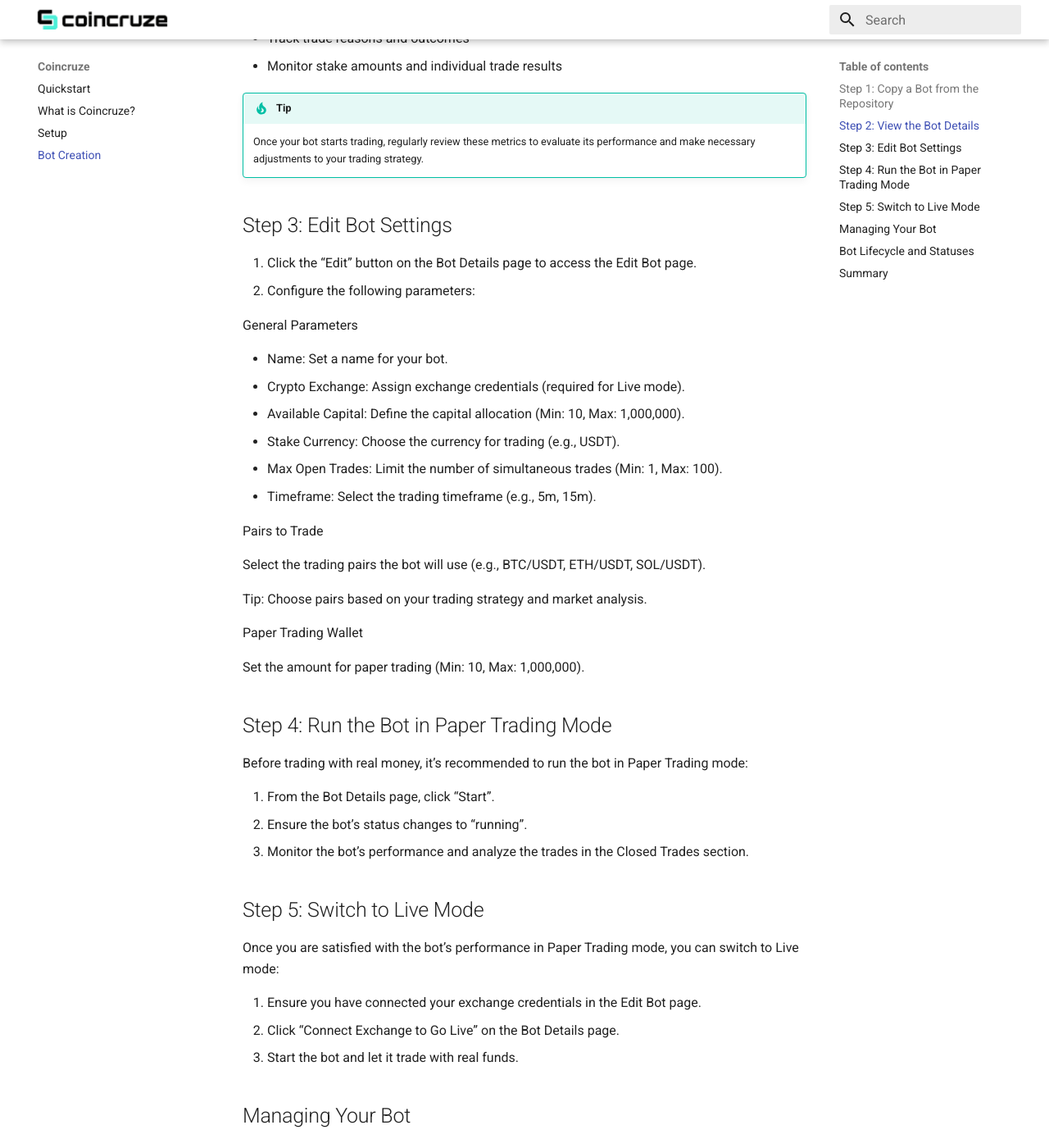
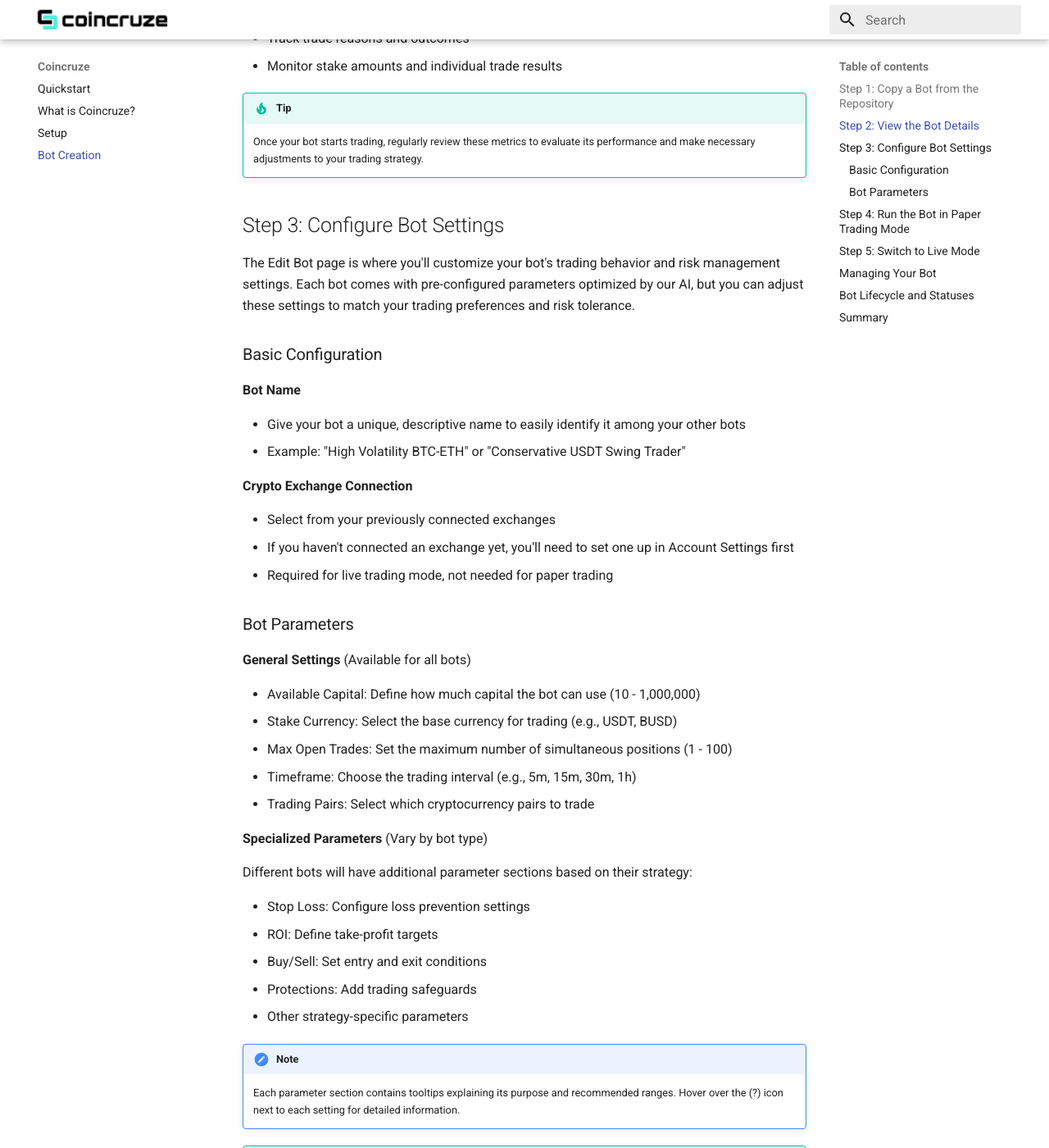
Before and after one commit to coincruze/docs, an MkDocs documentation site: the page built from docs/create_bot.md, in a window 1280 px wide and 1400 px high, scrolled down 1548 px. Shown: the whole window at 82% size. Built offline with MkDocs 1.6.1 and Material for MkDocs 9.7.7, drawn with Linux system fonts in a browser that asks for light colours; some of the changed text lies outside the part shown.

Commit message:
docs: Enhance bot configuration section with detailed settings and parameters

```diff
--- a/docs/create_bot.md
+++ b/docs/create_bot.md
@@ -51,29 +51,49 @@ The Bot Details page will help you monitor:
 !!! tip
     Once your bot starts trading, regularly review these metrics to evaluate its performance and make necessary adjustments to your trading strategy.
 
-## Step 3: Edit Bot Settings
+## Step 3: Configure Bot Settings
 
-1. Click the “Edit” button on the Bot Details page to access the Edit Bot page.
-2. Configure the following parameters:
+The Edit Bot page is where you'll customize your bot's trading behavior and risk management settings. Each bot comes with pre-configured parameters optimized by our AI, but you can
+adjust these settings to match your trading preferences and risk tolerance.
 
-General Parameters
+### Basic Configuration
 
-- Name: Set a name for your bot.
-- Crypto Exchange: Assign exchange credentials (required for Live mode).
-- Available Capital: Define the capital allocation (Min: 10, Max: 1,000,000).
-- Stake Currency: Choose the currency for trading (e.g., USDT).
-- Max Open Trades: Limit the number of simultaneous trades (Min: 1, Max: 100).
-- Timeframe: Select the trading timeframe (e.g., 5m, 15m).
+**Bot Name**
 
-Pairs to Trade
+- Give your bot a unique, descriptive name to easily identify it among your other bots
+- Example: "High Volatility BTC-ETH" or "Conservative USDT Swing Trader"
 
-Select the trading pairs the bot will use (e.g., BTC/USDT, ETH/USDT, SOL/USDT).
+**Crypto Exchange Connection**
 
-Tip: Choose pairs based on your trading strategy and market analysis.
+- Select from your previously connected exchanges
+- If you haven't connected an exchange yet, you'll need to set one up in Account Settings first
+- Required for live trading mode, not needed for paper trading
 
-Paper Trading Wallet
+### Bot Parameters
 
-Set the amount for paper trading (Min: 10, Max: 1,000,000).
+**General Settings** (Available for all bots)
+
+- Available Capital: Define how much capital the bot can use (10 - 1,000,000)
+- Stake Currency: Select the base currency for trading (e.g., USDT, BUSD)
+- Max Open Trades: Set the maximum number of simultaneous positions (1 - 100)
+- Timeframe: Choose the trading interval (e.g., 5m, 15m, 30m, 1h)
+- Trading Pairs: Select which cryptocurrency pairs to trade
+
+**Specialized Parameters** (Vary by bot type)
+
+Different bots will have additional parameter sections based on their strategy:
+
+- Stop Loss: Configure loss prevention settings
+- ROI: Define take-profit targets
+- Buy/Sell: Set entry and exit conditions
+- Protections: Add trading safeguards
+- Other strategy-specific parameters
+
+!!! note
+    Each parameter section contains tooltips explaining its purpose and recommended ranges. Hover over the (?) icon next to each setting for detailed information.
+
+!!! tip
+    Start with the default parameters while paper trading. Make gradual adjustments based on performance data rather than making multiple changes at once.
 
 ## Step 4: Run the Bot in Paper Trading Mode
 
```
